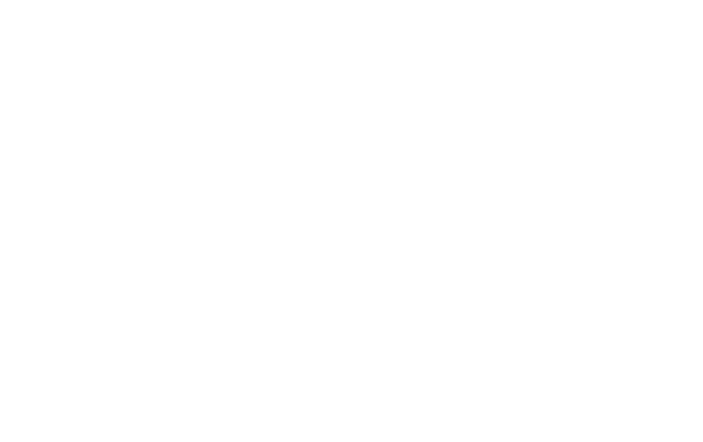
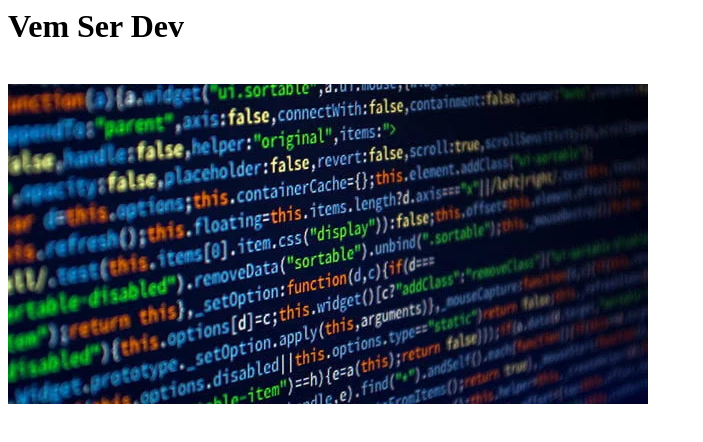
Before and after one commit to EdnaAlves44/ligadigital, a plain HTML site: page index.html in a window 1280 px wide. Shown: the whole page, without its empty margins (0-703 px from the left). Drawn offline with Linux system fonts and the light colour scheme.

Commit message:
Primeira versão da página Vem Ser Dev

```diff
--- a/index.html
+++ b/index.html
@@ -1,8 +1,12 @@
 <html>
     <head>
+        <title>A liga digital</title>
     </head>
-
     <body>
+        <h1>Vem Ser Dev</h1>
+        <br>
+        <img src="Dev Code.webp" alt="">
+        <br>
 
     </body>
 
```
Also changed, not shown: Dev Code.webp (added).
